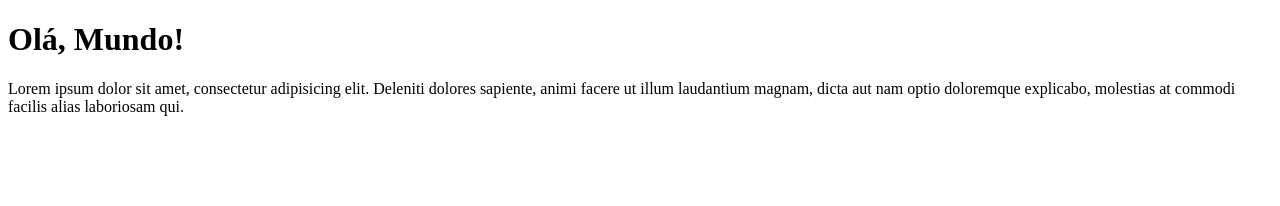
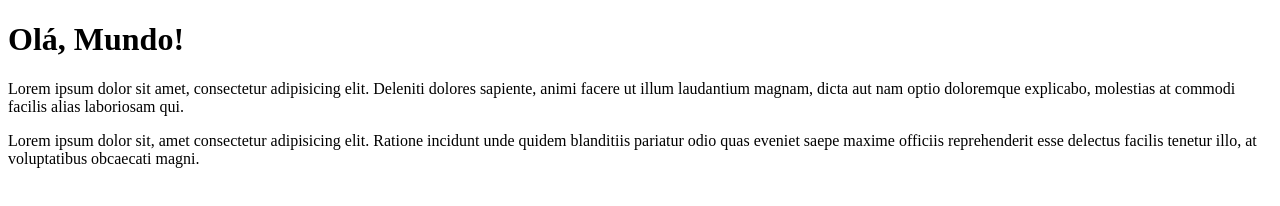
Before and after one commit to danielmsimoes/ola-mundo, a plain HTML site: page site-exemplo/index.html in a window 1280 px wide. Drawn offline with Linux system fonts and the light colour scheme.

Commit message:
adicionei um paragrafro

```diff
--- a/site-exemplo/index.html
+++ b/site-exemplo/index.html
@@ -8,5 +8,6 @@
 <body>
     <h1>Olá, Mundo!</h1>
     <p>Lorem ipsum dolor sit amet, consectetur adipisicing elit. Deleniti dolores sapiente, animi facere ut illum laudantium magnam, dicta aut nam optio doloremque explicabo, molestias at commodi facilis alias laboriosam qui.</p>
+    <p>Lorem ipsum dolor sit, amet consectetur adipisicing elit. Ratione incidunt unde quidem blanditiis pariatur odio quas eveniet saepe maxime officiis reprehenderit esse delectus facilis tenetur illo, at voluptatibus obcaecati magni.</p>
 </body>
 </html>
```
